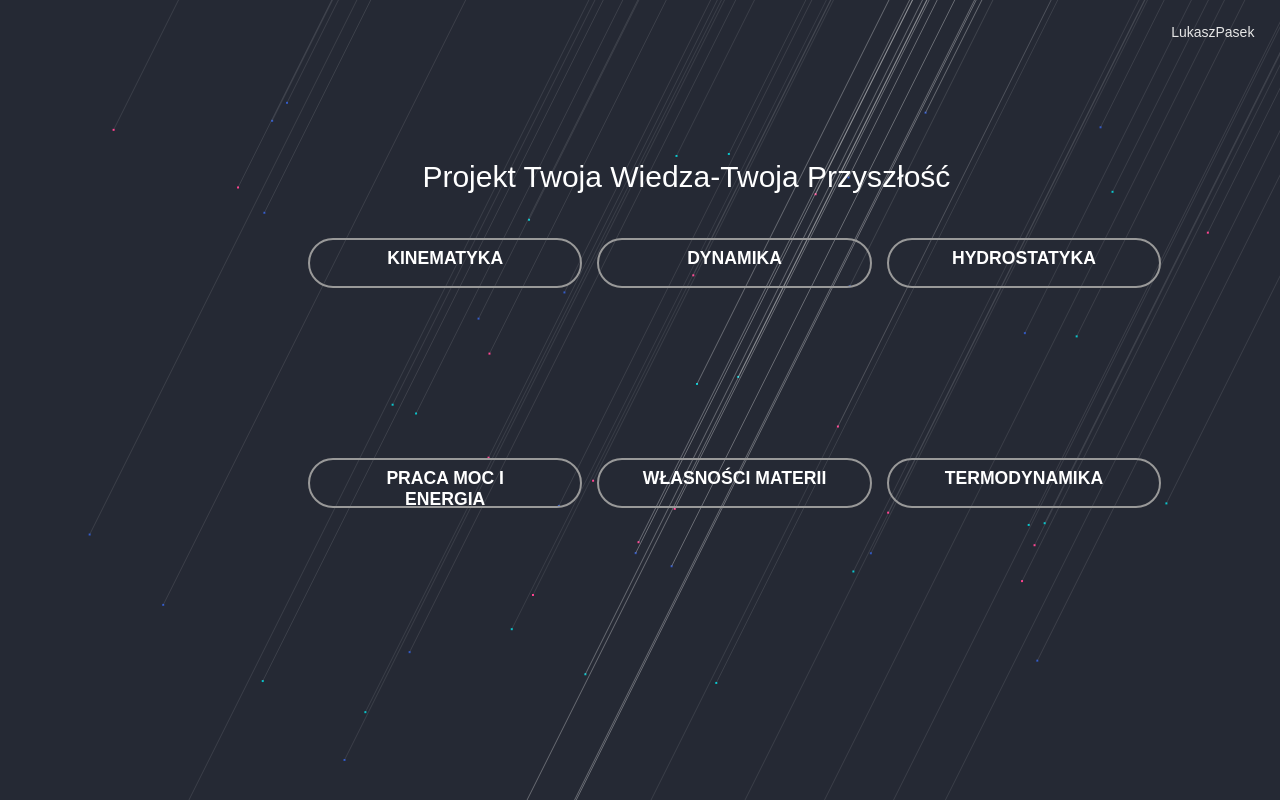
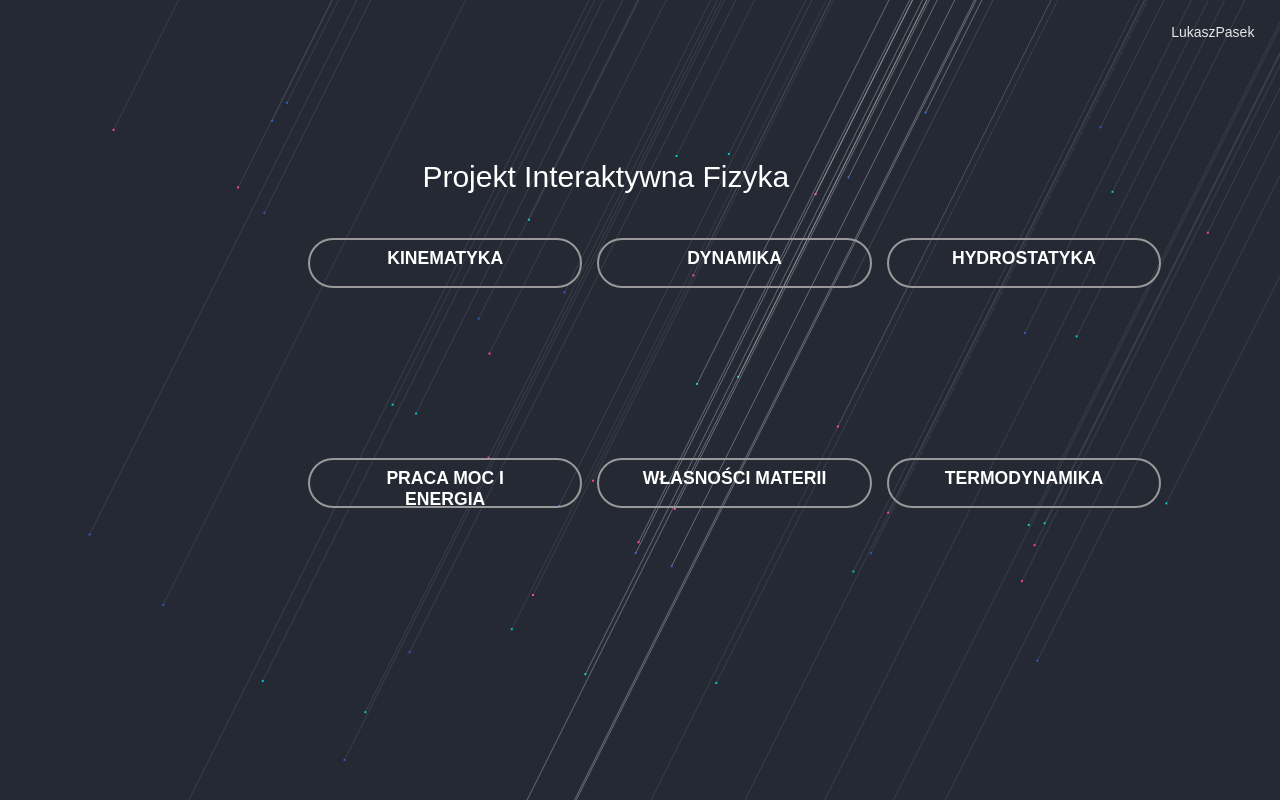
Before and after one commit to lukaszpasek/Physics, a plain HTML site: page index.html in a window 1280 px wide. Shown: the top 800 px of the page. Drawn offline with nearby package versions, Linux system fonts and the light colour scheme.

Commit message:
Update index.html

```diff
--- a/index.html
+++ b/index.html
@@ -41,7 +41,7 @@
     <div id="pt" class="canvas"></div>
 	<div id="autor">LukaszPasek</div>
      <div class="text">
-        Projekt <span class="highlight">Twoja Wiedza-Twoja Przyszłość </span>
+        Projekt <span class="highlight">Interaktywna Fizyka </span>
 
       </div>
 	  <section class="sas">
```
